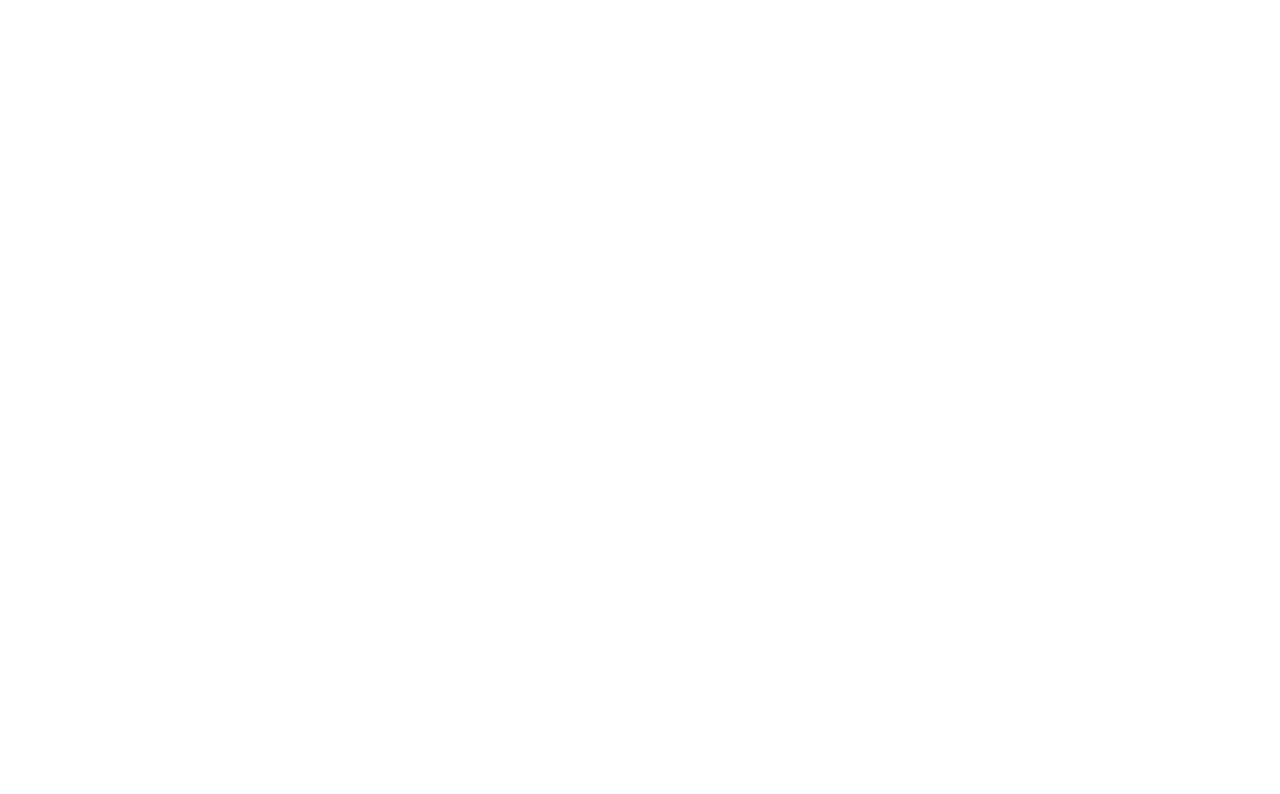
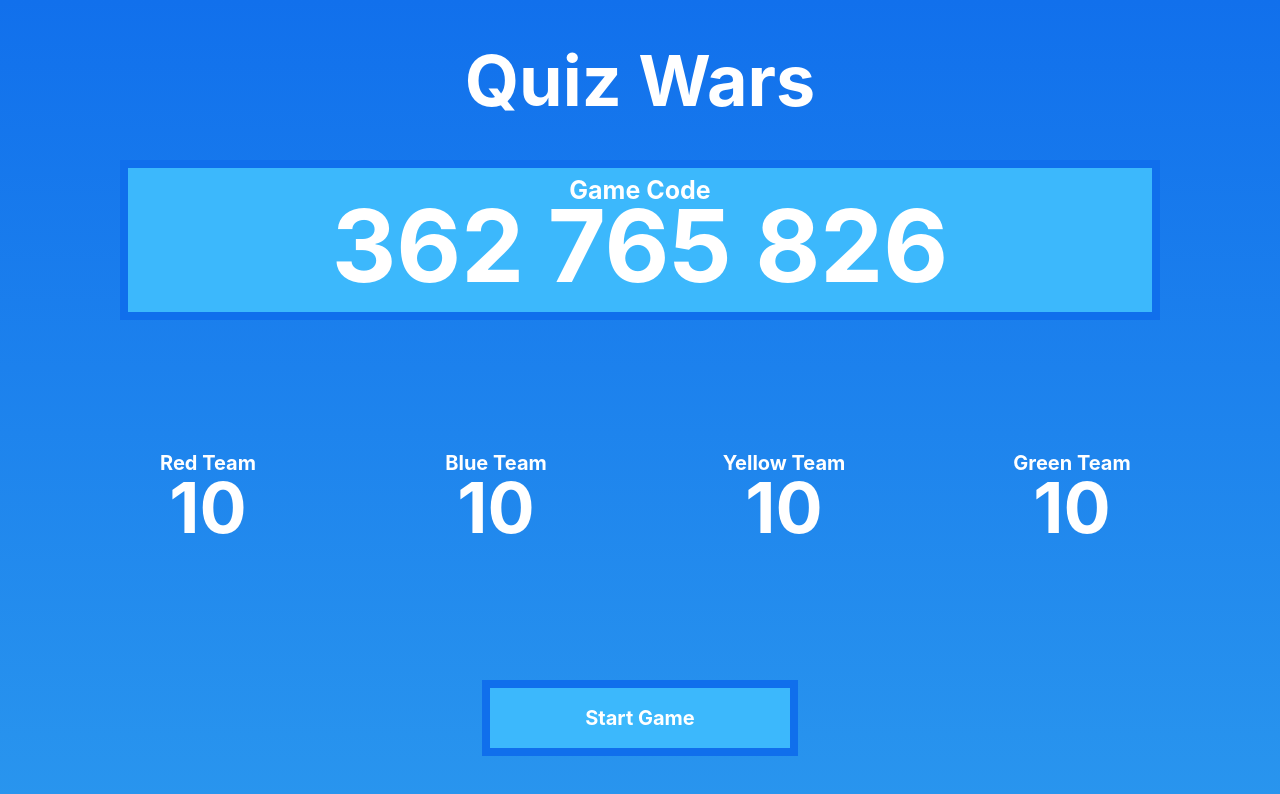
Before and after one commit to fluffyshark/quiz_wars_client, a React (Create React App) app: page /lobby in a window 1280 px wide. Before the commit this address had no page. Shown: the top 794 px of the page. Built offline with nearby package versions, Linux system fonts and the light colour scheme.

Commit message:
Design - Implemented LobbyView

```diff
--- a/src/App.tsx
+++ b/src/App.tsx
@@ -7,6 +7,7 @@
 import MathView from './pages/mathView/MathView';
 import StartView from './pages/startView/StartView';
 import GameSelect from './pages/gameSelect/GameSelect';
+import LobbyView from './pages/lobbyView/LobbyView';
 
 function App() {
   return (
@@ -18,6 +19,7 @@
         <Route path="/regionselect" element={<RegionSelectView />}></Route>
         <Route path="/quizview" element={<QuizView />}></Route>
         <Route path="/mathview" element={<MathView />}></Route>
+        <Route path="/lobby" element={<LobbyView />}></Route>
       </Routes>
     </BrowserRouter>
 
--- /dev/null
+++ b/src/pages/lobbyView/LobbyView.tsx
@@ -0,0 +1,26 @@
+import * as React from 'react';
+
+export interface IAppProps {
+}
+
+export default function LobbyView (props: IAppProps) {
+  return (
+    <div className='lobbyView'>
+
+        <div className="lobbyView_title"><p>Quiz Wars</p></div>
+
+        <div className="lobbyView_gameCode">
+            <div className="lobbyView_gameCode_box"><p>Game Code</p><p>362 765 826</p></div>
+        </div>
+
+        <div className="lobbyView_teams">
+            <div className="lobbyView_teams_box"><p>Red Team</p><p>10</p></div>
+            <div className="lobbyView_teams_box"><p>Blue Team</p><p>10</p></div>
+            <div className="lobbyView_teams_box"><p>Yellow Team</p><p>10</p></div>
+            <div className="lobbyView_teams_box"><p>Green Team</p><p>10</p></div>
+        </div>
+
+        <div className="lobbyView_start"><div className="lobbyView_start_button"><p>Start Game</p></div></div>
+    </div>
+  );
+}
--- /dev/null
+++ b/src/pages/lobbyView/styles/_lobbyView.scss
@@ -0,0 +1,66 @@
+.lobbyView {
+    width: 100%;
+    height: 100vh;
+    background: rgb(41,149,238);
+    background: linear-gradient(0deg, rgba(41,149,238,1) 0%, rgba(17,112,236,1) 100%);
+
+    &_title {
+        width: 100%;
+        height: 20%;
+        display: flex; justify-content: center; align-items: center;
+
+        p{color: white; font-size: 70px; font-weight: bold; margin: 0;}
+    }
+
+    &_gameCode {
+        width: 100%;
+        height: 20%;
+        display: flex; justify-content: center;
+
+        &_box {
+            width: 80%;
+            height: calc(100% - 8px - 8px);
+            background-color: #3cb8fc;
+            border: 8px solid #106fec;
+            display: flex; justify-content: center; align-items: center; flex-direction: column;
+
+            p {margin: 0; font-weight: bold; color: white;}
+            p:nth-child(1) {font-size: 25px; margin-bottom: -20px;}
+            p:nth-child(2) {font-size: 100px;}
+        }
+    }
+
+    &_teams {
+        width: 100%;
+        height: 45%;
+        display: flex; justify-content: space-evenly; align-items: center;
+
+        &_box {
+            width: 160px;
+            height: 120px;
+            display: flex; justify-content: center; align-items: center; flex-direction: column;
+
+            p {color: white; font-weight: bold; margin: 0;}
+            p:nth-child(1) {font-size: 20px; margin-bottom: -10px;}
+            p:nth-child(2) {font-size: 70px;}
+        }
+    }
+
+    &_start {
+        width: 100%;
+        height: 15%;
+        display: flex; justify-content: center; align-items: flex-start;
+
+        &_button {
+            width: 300px;
+            height: 60px;
+            background-color: #3cb8fc;
+            display: flex; justify-content: center; align-items: center;
+            border: 8px solid #106fec;
+            cursor: pointer;
+
+            p {font-size: 20px; font-weight: bold; color: white;}
+        }
+    }
+
+}
--- a/src/styles/styles.css
+++ b/src/styles/styles.css
@@ -576,4 +576,101 @@
   font-size: 20px;
   font-weight: bold;
   color: white;
+}
+
+.lobbyView {
+  width: 100%;
+  height: 100vh;
+  background: rgb(41, 149, 238);
+  background: linear-gradient(0deg, rgb(41, 149, 238) 0%, rgb(17, 112, 236) 100%);
+}
+.lobbyView_title {
+  width: 100%;
+  height: 20%;
+  display: flex;
+  justify-content: center;
+  align-items: center;
+}
+.lobbyView_title p {
+  color: white;
+  font-size: 70px;
+  font-weight: bold;
+  margin: 0;
+}
+.lobbyView_gameCode {
+  width: 100%;
+  height: 20%;
+  display: flex;
+  justify-content: center;
+}
+.lobbyView_gameCode_box {
+  width: 80%;
+  height: calc(100% - 8px - 8px);
+  background-color: #3cb8fc;
+  border: 8px solid #106fec;
+  display: flex;
+  justify-content: center;
+  align-items: center;
+  flex-direction: column;
+}
+.lobbyView_gameCode_box p {
+  margin: 0;
+  font-weight: bold;
+  color: white;
+}
+.lobbyView_gameCode_box p:nth-child(1) {
+  font-size: 25px;
+  margin-bottom: -20px;
+}
+.lobbyView_gameCode_box p:nth-child(2) {
+  font-size: 100px;
+}
+.lobbyView_teams {
+  width: 100%;
+  height: 45%;
+  display: flex;
+  justify-content: space-evenly;
+  align-items: center;
+}
+.lobbyView_teams_box {
+  width: 160px;
+  height: 120px;
+  display: flex;
+  justify-content: center;
+  align-items: center;
+  flex-direction: column;
+}
+.lobbyView_teams_box p {
+  color: white;
+  font-weight: bold;
+  margin: 0;
+}
+.lobbyView_teams_box p:nth-child(1) {
+  font-size: 20px;
+  margin-bottom: -10px;
+}
+.lobbyView_teams_box p:nth-child(2) {
+  font-size: 70px;
+}
+.lobbyView_start {
+  width: 100%;
+  height: 15%;
+  display: flex;
+  justify-content: center;
+  align-items: flex-start;
+}
+.lobbyView_start_button {
+  width: 300px;
+  height: 60px;
+  background-color: #3cb8fc;
+  display: flex;
+  justify-content: center;
+  align-items: center;
+  border: 8px solid #106fec;
+  cursor: pointer;
+}
+.lobbyView_start_button p {
+  font-size: 20px;
+  font-weight: bold;
+  color: white;
 }/*# sourceMappingURL=styles.css.map */
--- a/src/styles/styles.scss
+++ b/src/styles/styles.scss
@@ -7,3 +7,4 @@
 @import "../pages/mathView/styles/mathView";
 @import "../pages/startView/styles/startView";
 @import "../pages/gameSelect/styles/gameSelect";
+@import "../pages/lobbyView/styles/lobbyView";
```
Also changed, not shown: 1 other file (tests, documents, lock files or other folders).
